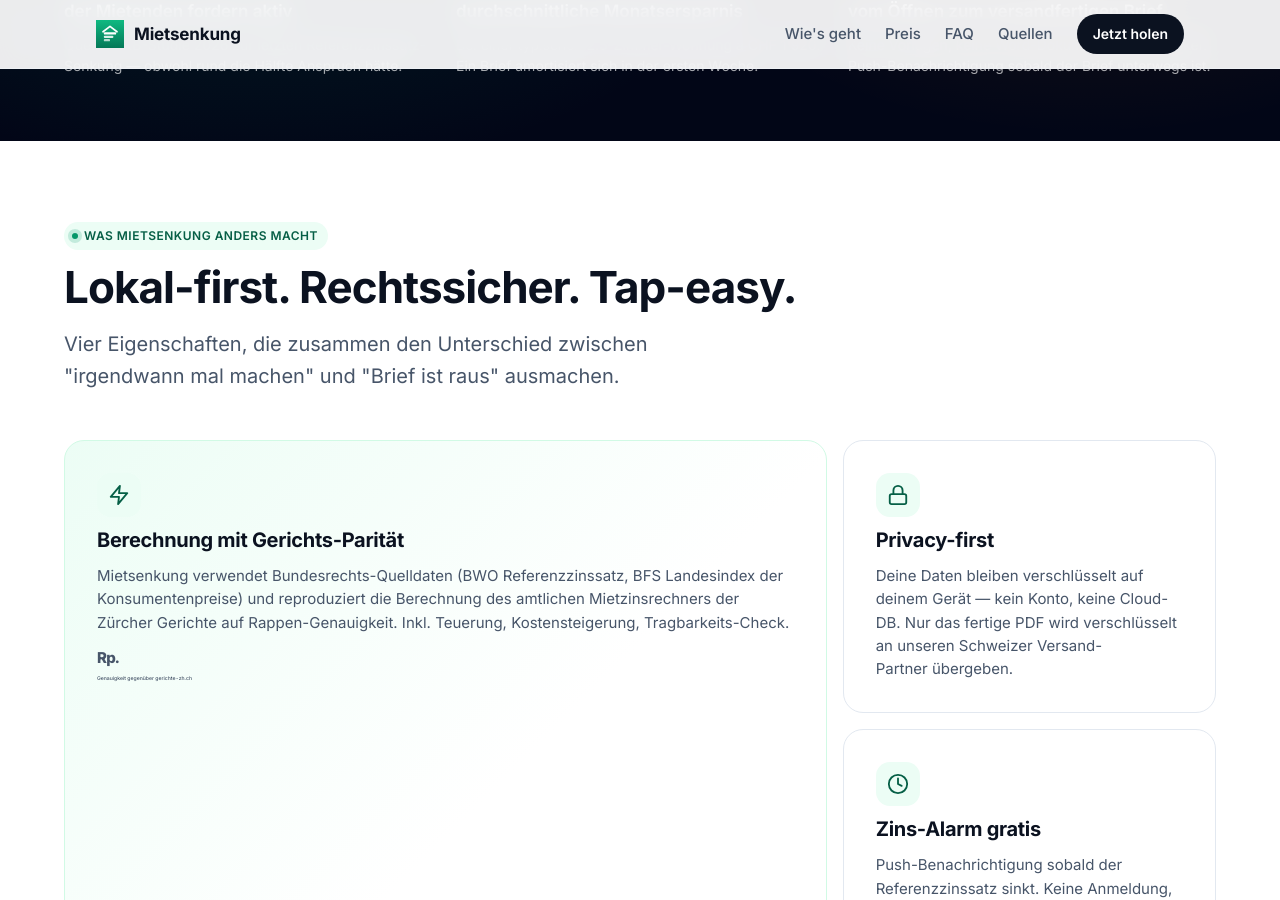
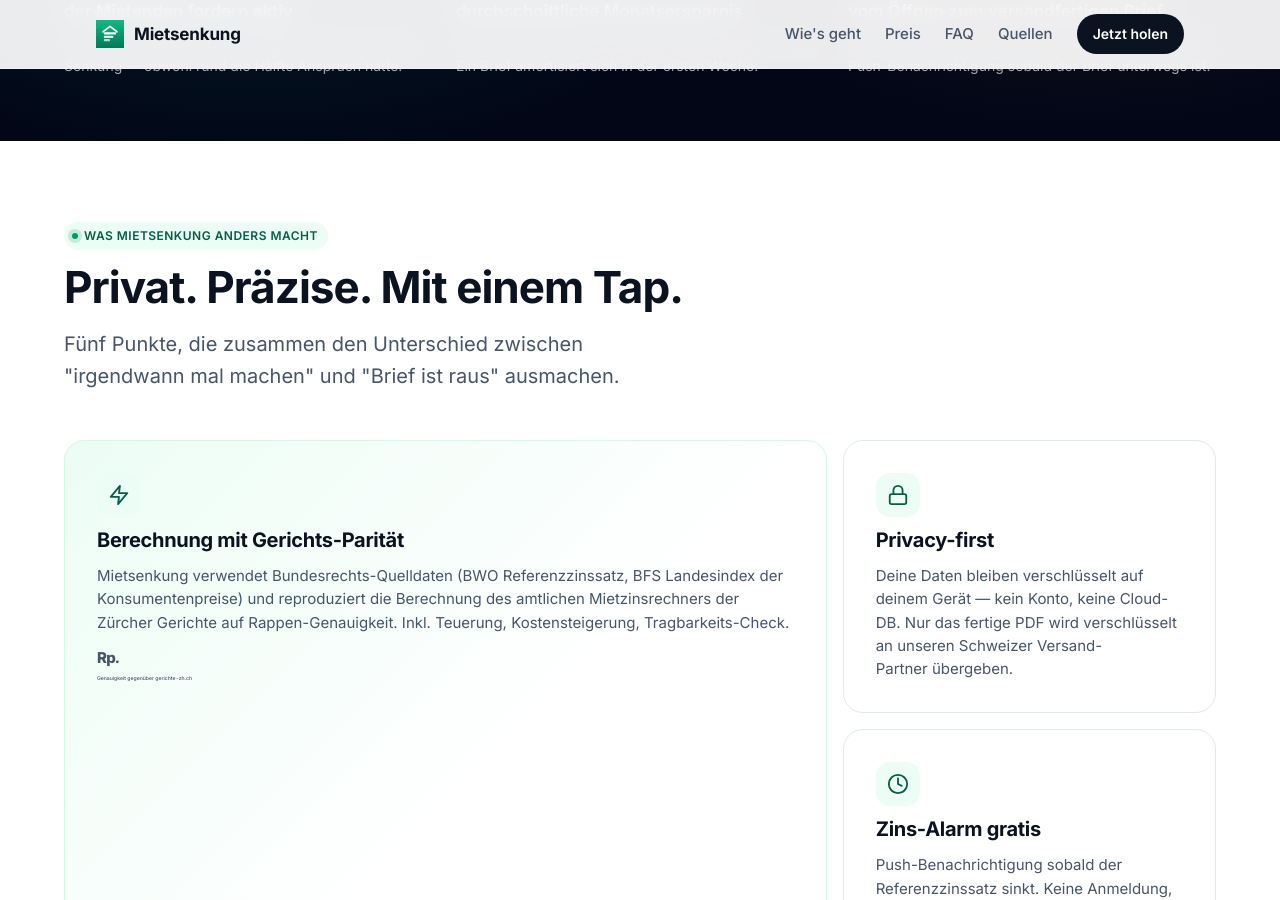
Before and after one commit to mietsenkung-app/mietsenkung-app.github.io, a Jekyll site: the page built from index.md, in a window 1280 px wide and 900 px high, scrolled down 2053 px. Built offline with Jekyll 4.4.1, drawn with Linux system fonts in a browser that asks for light colours; some of the changed text lies outside the part shown.

Commit message:
fix(landing): cleaner DE wording — drop awkward phrases
- Hero eyebrow: "Schweizer Mietrecht — endlich machbar" → "Mietzinssenkung in 2 Minuten"
- Trust pill: "Daten bleiben am Gerät" → "Daten bleiben auf deinem Gerät"
- Bento title: "Lokal-first. Rechtssicher. Tap-easy." → "Privat. Präzise. Mit einem Tap."
- Bento lead: "Vier Eigenschaften..." → "Fünf Punkte..." (matches actual card count)

Manuel called out that "endlich machbar" sounds like ad-speak and "am Gerät"
is awkward German. The mockup strings (Dein Anspruch, pro Monat, Brief
erstellen, Neu berechnen, Mietverlauf) match the app's app_de.arb verbatim.

```diff
--- a/index.md
+++ b/index.md
@@ -9,7 +9,7 @@ permalink: /
 <section class="hero">
   <div class="hero__inner">
     <div class="hero__copy" data-reveal>
-      <span class="eyebrow">Schweizer Mietrecht — endlich machbar</span>
+      <span class="eyebrow">Mietzinssenkung in 2 Minuten</span>
       <h1 class="hero__title">Hol dir zurück<br>was dir <em>zusteht</em>.</h1>
       <p class="hero__sub">Der Referenzzinssatz ist gesunken. Du hast vermutlich Anspruch auf eine tiefere Miete. <strong>Mietsenkung</strong> rechnet's in 2 Minuten und schickt dein Senkungsbegehren mit einem Tap an deine Vermieter*in.</p>
 
@@ -197,8 +197,8 @@ permalink: /
 <section class="section">
   <div class="section__inner">
     <span class="eyebrow" data-reveal>Was Mietsenkung anders macht</span>
-    <h2 class="section-title" data-reveal>Lokal-first. Rechtssicher. Tap-easy.</h2>
-    <p class="section-lead" data-reveal>Vier Eigenschaften, die zusammen den Unterschied zwischen "irgendwann mal machen" und "Brief ist raus" ausmachen.</p>
+    <h2 class="section-title" data-reveal>Privat. Präzise. Mit einem Tap.</h2>
+    <p class="section-lead" data-reveal>Fünf Punkte, die zusammen den Unterschied zwischen "irgendwann mal machen" und "Brief ist raus" ausmachen.</p>
 
     <div class="bento">
       <article class="bento__card bento__a bento__card--accent" data-reveal>
```
Also changed, not shown: other parts of index.md (+1 -1 lines).
